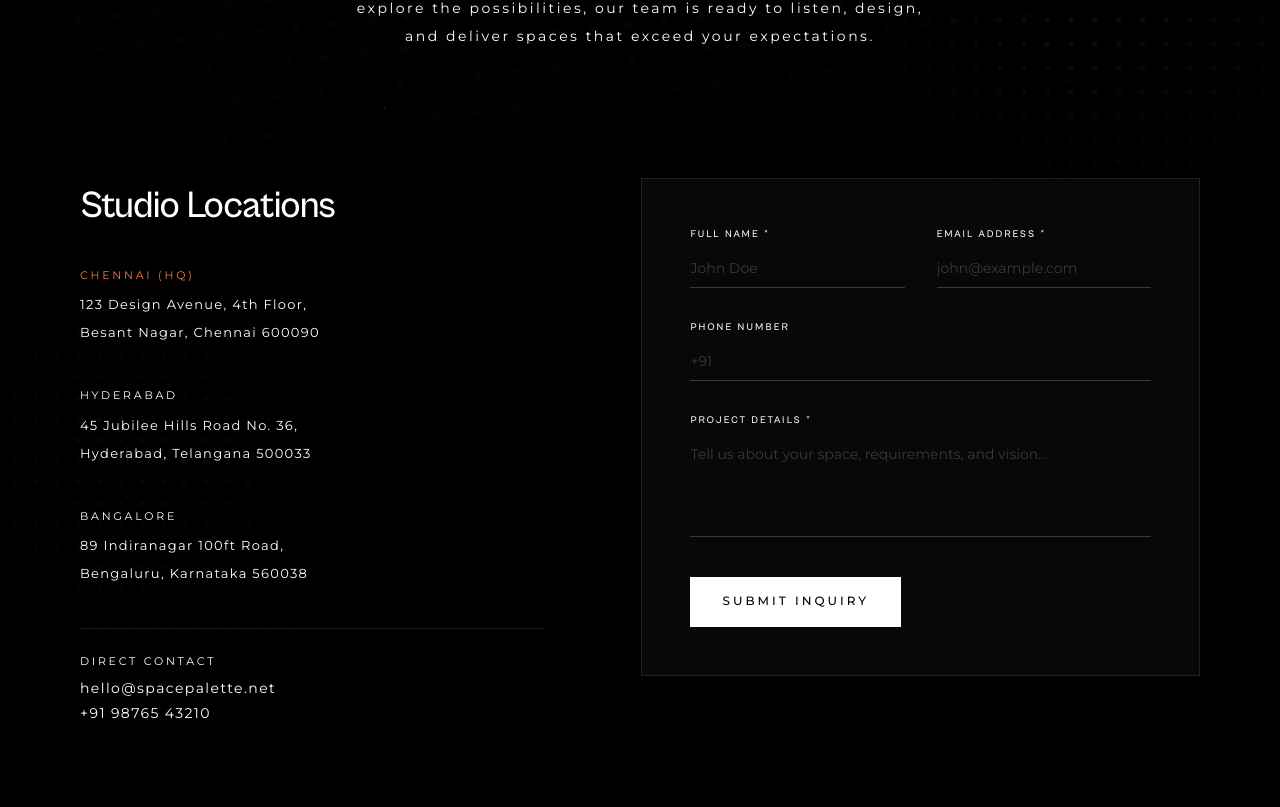
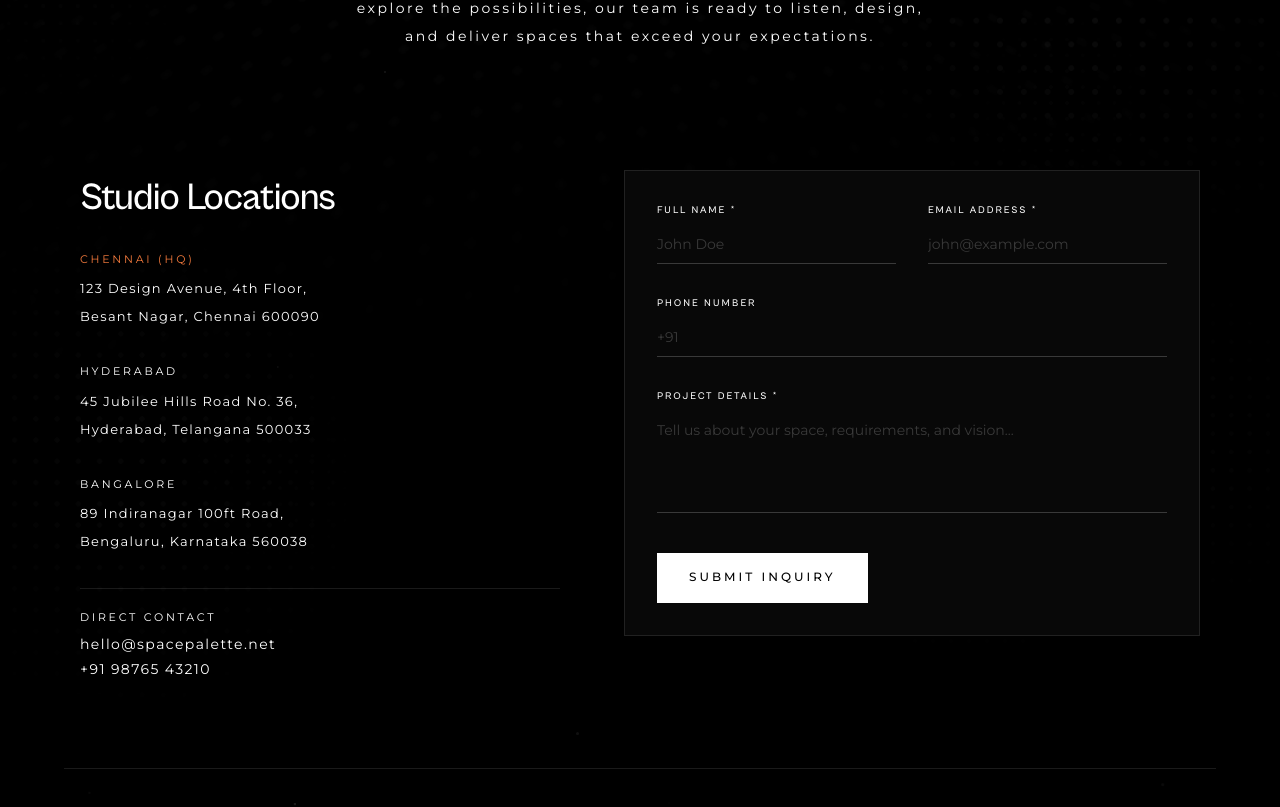
Before and after one commit to ayatiworkstechnologies/space_palete, a Next.js app: page /contact in a window 1280 px wide. Shown: the part 433-1240 px from the top of the page. Built offline with nearby package versions, Linux system fonts and the light colour scheme.

Commit message:
28/5/2026 update images and texts 1

```diff
--- a/components/about/AboutIntro.jsx
+++ b/components/about/AboutIntro.jsx
@@ -6,9 +6,9 @@ import DotPattern from "@/components/DotPattern";
 
 export default function AboutIntro() {
   return (
-    <section className="relative bg-black px-6 py-20 text-white md:px-12 md:py-28 lg:px-20">
+    <section className="relative bg-black px-6 py-14 text-white md:px-12 md:py-20 lg:px-20">
       <DotPattern variant="scatter" density="low" accent />
-      <div className="mx-auto grid max-w-6xl items-center gap-16 md:grid-cols-[1fr_0.75fr]">
+      <div className="mx-auto grid max-w-6xl items-center gap-10 md:grid-cols-[1fr_0.75fr] lg:gap-14">
         <motion.div
           initial={{ opacity: 0, x: -55 }}
           whileInView={{ opacity: 1, x: 0 }}
--- a/components/contact/ContactFormSection.jsx
+++ b/components/contact/ContactFormSection.jsx
@@ -5,8 +5,8 @@ import CommonButton from "@/components/CommonButton";
 
 export default function ContactFormSection() {
   return (
-    <section className="px-6 py-12 md:px-12 lg:px-20 mb-20">
-      <div className="mx-auto max-w-6xl grid gap-16 lg:grid-cols-[1fr_1.2fr] lg:gap-24">
+    <section className="mb-12 px-6 py-10 md:px-12 lg:px-20">
+      <div className="mx-auto grid max-w-6xl gap-10 lg:grid-cols-[1fr_1.2fr] lg:gap-16">
 
         {/* Contact Details Column */}
         <motion.div
@@ -17,11 +17,11 @@ export default function ContactFormSection() {
           className="flex flex-col justify-between"
         >
           <div>
-            <h2 className="text-[28px] font-light tracking-[-0.03em] md:text-[38px] mb-8">
+            <h2 className="mb-6 text-[28px] font-light tracking-[-0.03em] md:text-[38px]">
               Studio Locations
             </h2>
 
-            <div className="space-y-10">
+            <div className="space-y-8">
               {/* Chennai Studio */}
               <div>
                 <p className="text-[11px] uppercase tracking-[0.25em] text-[#f47a3c] mb-2">
@@ -55,7 +55,7 @@ export default function ContactFormSection() {
                 </p>
               </div>
 
-              <div className="pt-6 border-t border-white/10">
+              <div className="border-t border-white/10 pt-5">
                 <p className="text-[11px] uppercase tracking-[0.25em] text-white mb-2">
                   Direct Contact
                 </p>
@@ -80,7 +80,7 @@ export default function ContactFormSection() {
           viewport={{ once: true, amount: 0.2 }}
           transition={{ duration: 0.8, delay: 0.1, ease: [0.22, 1, 0.36, 1] }}
         >
-          <div className="bg-white/[0.03] border border-white/10 p-8 md:p-12 backdrop-blur-md">
+          <div className="border border-white/10 bg-white/[0.03] p-6 backdrop-blur-md md:p-8">
             <form className="space-y-8" onSubmit={(e) => e.preventDefault()}>
               <div className="grid grid-cols-1 md:grid-cols-2 gap-8">
                 <div className="relative">
--- a/components/home/FaqSection.jsx
+++ b/components/home/FaqSection.jsx
@@ -34,12 +34,12 @@ export default function FaqSection() {
   const [activeIndex, setActiveIndex] = useState(0);
 
   return (
-    <section className="relative min-h-[82vh] overflow-hidden bg-black px-6 py-20 text-white md:py-32">
+    <section className="relative min-h-[70vh] overflow-hidden bg-black px-6 py-14 text-white md:py-20">
       {/* Background Fade */}
       <div className="pointer-events-none absolute left-0 top-0 h-full w-1/3 bg-gradient-to-r from-white/[0.03] to-transparent" />
       <div className="pointer-events-none absolute right-0 top-1/2 h-80 w-80 -translate-y-1/2 rounded-full bg-[#f47a3c]/5 blur-[120px]" />
 
-      <div className="relative z-10 mx-auto grid max-w-7xl gap-16 md:grid-cols-[0.8fr_1.2fr] lg:gap-24">
+      <div className="relative z-10 mx-auto grid max-w-7xl gap-10 md:grid-cols-[0.8fr_1.2fr] lg:gap-16">
         {/* Left Content */}
         <div>
           <h2 className="text-5xl font-medium leading-[0.95] text-white md:text-7xl">
--- a/components/home/ProjectProfileSection.jsx
+++ b/components/home/ProjectProfileSection.jsx
@@ -8,7 +8,7 @@ export default function ProjectProfileSection() {
   return (
     <section
       id="contact"
-      className="relative overflow-hidden bg-black px-6 py-6 text-white md:py-24 lg:px-14 xl:px-10"
+      className="relative overflow-hidden bg-black px-6 py-10 text-white md:py-16 lg:px-14 xl:px-10"
     >
       {/* Moving dotted background */}
       <div className="pointer-events-none absolute inset-0 overflow-hidden">
@@ -40,8 +40,8 @@ export default function ProjectProfileSection() {
         transition={{ duration: 0.9, ease: [0.22, 1, 0.36, 1] }}
         className="
           relative z-10 mx-auto grid w-full max-w-[1200px]
-          gap-14 md:grid-cols-[1fr_0.72fr]
-          lg:gap-24 xl:gap-28
+          gap-10 md:grid-cols-[1fr_0.72fr]
+          lg:gap-16 xl:gap-20
         "
       >
         {/* LEFT FORM */}
--- a/components/home/PurposeSection.jsx
+++ b/components/home/PurposeSection.jsx
@@ -5,7 +5,7 @@ import DotPattern from "@/components/DotPattern";
 
 export default function PurposeSection() {
   return (
-    <section id="about" className="relative min-h-[58vh] overflow-hidden bg-black px-6 py-20 text-white md:py-28">
+    <section id="about" className="relative min-h-[52vh] overflow-hidden bg-black px-6 py-14 text-white md:py-20">
       <div className="pointer-events-none absolute inset-0 bg-[url('/line.png')] bg-cover bg-center bg-no-repeat opacity-35 md:opacity-45" />
       <DotPattern variant="radial" density="low" />
 
--- a/components/project/ProjectDetailsIntro.jsx
+++ b/components/project/ProjectDetailsIntro.jsx
@@ -8,9 +8,9 @@ export default function ProjectDetailsIntro({ project }) {
   const [highlightWord, ...restTitle] = project.title.split(" ");
 
   return (
-    <section className="relative overflow-hidden bg-black px-6 py-20 text-white md:px-12 md:py-28 lg:px-20">
+    <section className="relative overflow-hidden bg-black px-6 py-14 text-white md:px-12 md:py-20 lg:px-20">
       <DotPattern variant="oval" density="normal" />
-      <div className="relative z-10 mx-auto grid max-w-6xl gap-16 md:grid-cols-[1fr_0.82fr] lg:gap-28">
+      <div className="relative z-10 mx-auto grid max-w-6xl gap-10 md:grid-cols-[1fr_0.82fr] lg:gap-16">
         <motion.div
           initial={{ opacity: 0, x: -55 }}
           whileInView={{ opacity: 1, x: 0 }}
--- a/components/project/ProjectList.jsx
+++ b/components/project/ProjectList.jsx
@@ -27,7 +27,7 @@ export default function ProjectList() {
   }, [cursorX, cursorY]);
 
   return (
-    <section className="bg-black px-6 py-20 text-white md:px-12 md:py-28 lg:px-20 relative">
+    <section className="relative bg-black px-6 py-14 text-white md:px-12 md:py-20 lg:px-20">
 
       {/* Custom Cursor Follower */}
       <motion.div
@@ -51,7 +51,7 @@ export default function ProjectList() {
           whileInView={{ opacity: 1, y: 0 }}
           viewport={{ once: true, amount: 0.28 }}
           transition={{ duration: 0.85, ease: [0.22, 1, 0.36, 1] }}
-          className="mb-14"
+          className="mb-10"
         >
           <p className="mb-4 text-[11px] uppercase tracking-[0.35em] text-white">
             Selected Works
```
